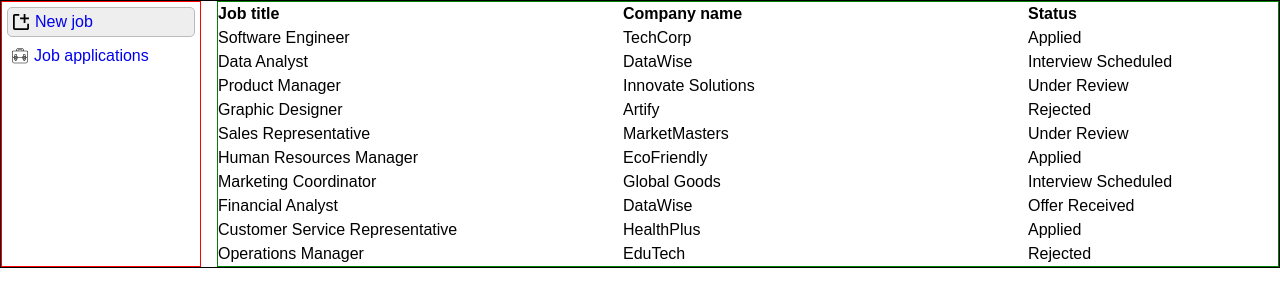
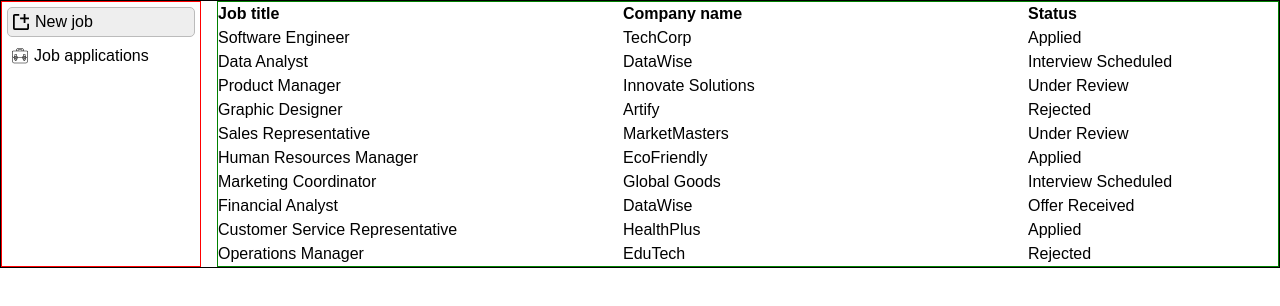
Before and after one commit to jpnws/goodjob, a React (Vite) app: page / in a window 1280 px wide. Shown: the top 306 px of the page. Built offline with nearby package versions, Linux system fonts and the light colour scheme.

Commit message:
Set button's link colors to black.

```diff
--- a/src/Sidebar/JobTableButton.module.css
+++ b/src/Sidebar/JobTableButton.module.css
@@ -6,6 +6,7 @@
   border-radius: 5px;
   padding: 2px 5px 2px 5px;
   width: 100%;
+  color: #000000;
   text-decoration: none;
 }
 
--- a/src/Sidebar/NewJobButton.module.css
+++ b/src/Sidebar/NewJobButton.module.css
@@ -8,6 +8,7 @@
   background-color: #eeeeee;
   padding: 2px 5px 2px 5px;
   width: 100%;
+  color: #000000;
   text-decoration: none;
 }
 
```
